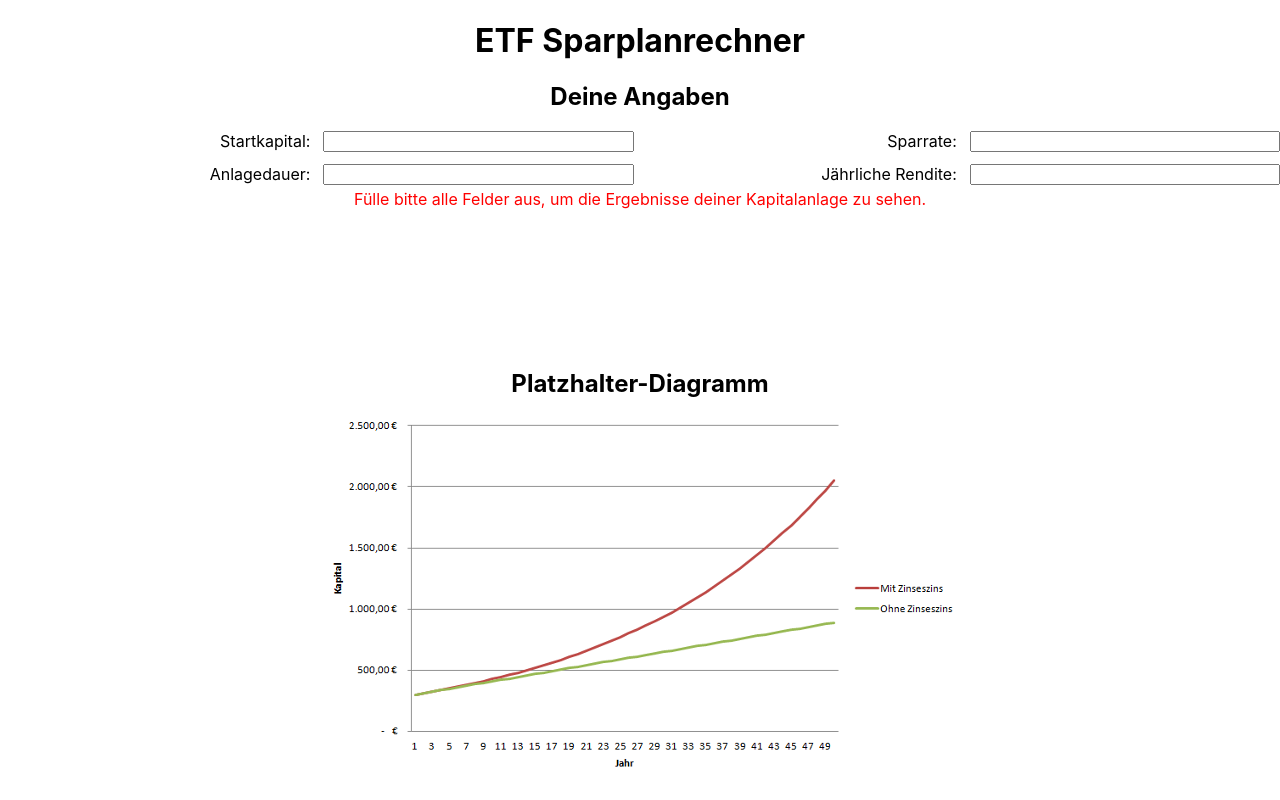
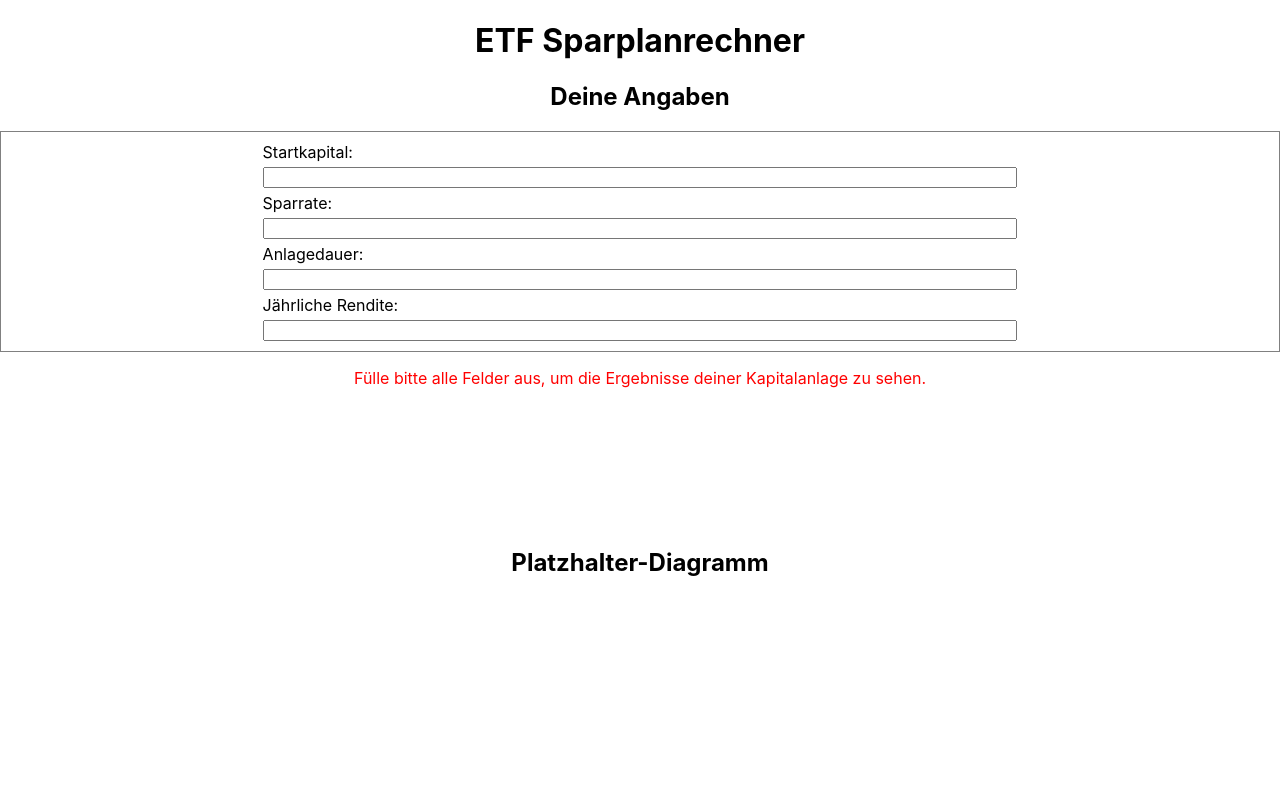
Before and after one commit to LukasWeckner/ETF-Savings-Calculator, a React (Create React App) app: page / in a window 1280 px wide. Built offline with nearby package versions, Linux system fonts and the light colour scheme.

Commit message:
adjust basic styles

```diff
--- a/src/App.css
+++ b/src/App.css
@@ -1,42 +1,7 @@
 .App {
   text-align: center;
-}
-
-.App-logo {
-  height: 40vmin;
-  pointer-events: none;
 }
 
 .Top-Margin {
   margin-top: 10rem;
 }
-
-@media (prefers-reduced-motion: no-preference) {
-  .App-logo {
-    animation: App-logo-spin infinite 20s linear;
-  }
-}
-
-.App-header {
-  background-color: #282c34;
-  min-height: 100vh;
-  display: flex;
-  flex-direction: column;
-  align-items: center;
-  justify-content: center;
-  font-size: calc(10px + 2vmin);
-  color: white;
-}
-
-.App-link {
-  color: #61dafb;
-}
-
-@keyframes App-logo-spin {
-  from {
-    transform: rotate(0deg);
-  }
-  to {
-    transform: rotate(360deg);
-  }
-}
--- a/src/components/CapitalDiagram/index.js
+++ b/src/components/CapitalDiagram/index.js
@@ -2,10 +2,10 @@ function CapitalDiagram() {
   return (
     <section>
       <h2 className="Top-Margin">Platzhalter-Diagramm</h2>
-      <img
+      {/* <img
         alt="Grafik der Kapitalentwicklung über die Jahre"
         src="./images/platzhalter.png"
-      />
+      /> */}
     </section>
   );
 }
--- a/src/components/FinancialDataForm/index.js
+++ b/src/components/FinancialDataForm/index.js
@@ -33,8 +33,9 @@ function FinancialDataForm({ userInput, setUserInput }) {
   return (
     <section>
       <h2>Deine Angaben</h2>
+      <div className="form-wrapper">
         <form className="form__grid-container">
-        <label className="form__grid-item_justify-right" htmlFor="startkapital">
+          <label className="form__grid-item" htmlFor="startkapital">
             Startkapital:
           </label>
           <input
@@ -43,7 +44,7 @@ function FinancialDataForm({ userInput, setUserInput }) {
             name="startkapital"
             onChange={handleChangeStartkapital}
           ></input>
-        <label className="form__grid-item_justify-right" htmlFor="sparrate">
+          <label className="form__grid-item" htmlFor="sparrate">
             Sparrate:
           </label>
           <input
@@ -52,7 +53,7 @@ function FinancialDataForm({ userInput, setUserInput }) {
             name="sparrate"
             onChange={handleChangeSparrate}
           ></input>
-        <label className="form__grid-item_justify-right" htmlFor="anlagedauer">
+          <label className="form__grid-item" htmlFor="anlagedauer">
             Anlagedauer:
           </label>
           <input
@@ -61,7 +62,7 @@ function FinancialDataForm({ userInput, setUserInput }) {
             name="anlagedauer"
             onChange={handleChangeAnlagedauer}
           ></input>
-        <label className="form__grid-item_justify-right" htmlFor="rendite">
+          <label className="form__grid-item" htmlFor="rendite">
             Jährliche Rendite:
           </label>
           <input
@@ -71,6 +72,7 @@ function FinancialDataForm({ userInput, setUserInput }) {
             onChange={handleChangeRendite}
           ></input>
         </form>
+      </div>
     </section>
   );
 }
--- a/src/components/FinancialDataForm/styles.css
+++ b/src/components/FinancialDataForm/styles.css
@@ -1,10 +1,16 @@
-.form__grid-container {
-  display: grid;
-  grid-template-columns: 1fr 1fr 1fr 1fr;
-  column-gap: 1%;
-  row-gap: 30%;
+.form-wrapper {
+  border: 0.5px solid grey;
+  padding: 10px;
 }
 
-.form__grid-item_justify-right {
-  justify-self: end;
+.form__grid-container {
+  margin: auto;
+  display: grid;
+  grid-template-columns: 1fr;
+  row-gap: 5px;
+  width: 60%;
 }
+
+.form__grid-item {
+  text-align: left;
+}
--- a/src/index.css
+++ b/src/index.css
@@ -1,6 +1,7 @@
 body {
   margin: 0;
   padding: 0;
+  box-sizing: border-box;
   font-family: -apple-system, BlinkMacSystemFont, "Segoe UI", "Roboto", "Oxygen",
     "Ubuntu", "Cantarell", "Fira Sans", "Droid Sans", "Helvetica Neue",
     sans-serif;
```
Lines whose indentation alone changed are shown as unchanged.
